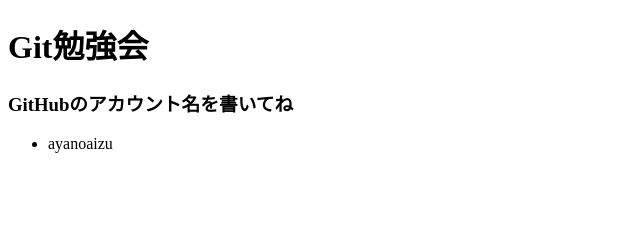
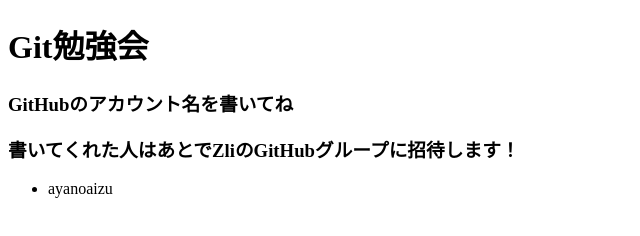
Before and after one commit to Zli-UoA/GitLearn_2019, a plain HTML site: page index.html in a window 1280 px wide. Shown: the whole page, without its empty margins (0-640 px from the left). Drawn offline with Linux system fonts and the light colour scheme.

Commit message:
add text

```diff
--- a/index.html
+++ b/index.html
@@ -8,6 +8,7 @@
 <body>
   <h1>Git勉強会</h1>
   <h3>GitHubのアカウント名を書いてね</h3>
+  <h3>書いてくれた人はあとでZliのGitHubグループに招待します！</h3>
   <ul>
     <li>ayanoaizu</li>
   </ul>
```
